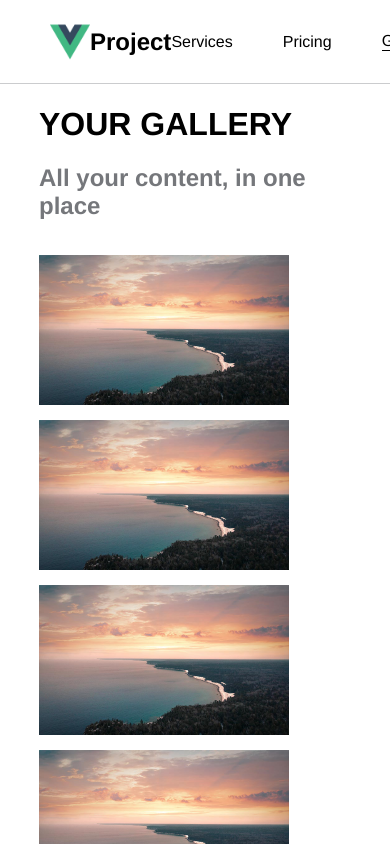
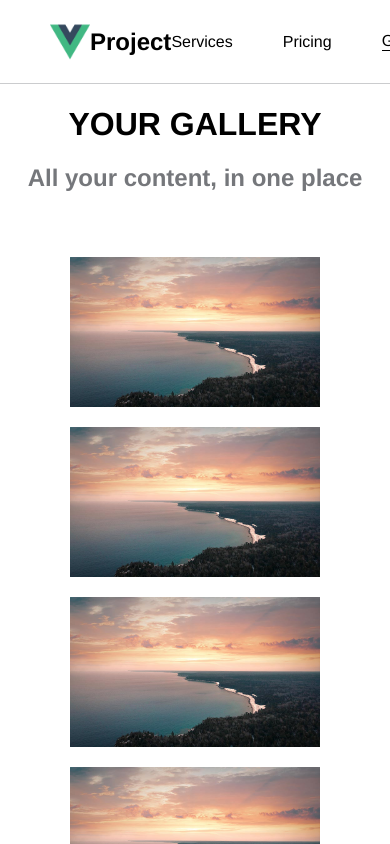
Before and after one commit to PRY20220276/web-client, a Vue app: page /gallery in a window 390 px wide. Shown: the top 844 px of the page. Built offline with nearby package versions, Linux system fonts and the light colour scheme.

Commit message:
refactor: gallery view responsive

```diff
--- a/src/views/Gallery.vue
+++ b/src/views/Gallery.vue
@@ -4,6 +4,7 @@
       <h1>YOUR GALLERY</h1>
       <h2>All your content, in one place</h2>
     </div>
+
 
     <div class="gallery-container">
       <img src="../assets/galleria1.jpg" width="250" height="150">
@@ -16,6 +17,8 @@
       <img src="../assets/galleria1.jpg" width="250" height="150">
       <img src="../assets/galleria1.jpg" width="250" height="150">
     </div>
+
+
   </div>
 </template>
 
@@ -26,24 +29,37 @@ export default {
 </script>
 
 <style scoped>
+
+
 #gallery {
   display: flex;
   flex-direction: column;
-  margin-right: 10vw;
-  margin-left: 10vw;
+  justify-content: center;
+
+
 }
+.title, .gallery-container {
+  max-width: 1300px;
+}
+.title {
+  display: flex;
+  flex-direction: column;
+  align-items: center;
+}
+/* gallery container */
 
-/* title */
+.gallery-container {
+  margin-top: 65px;
+  display: flex;
+  justify-content: center;
+  align-items: center;
+  flex-wrap: wrap;
+  gap: 20px;
+}
 .title h2 {
   color: #75777b; /* TODO: create secondary color */
-}
-
-/* gallery container */
-.gallery-container {
-  margin-top: 15px;
-  display: flex;
-  flex-wrap: wrap;
-  gap: 15px 15px;
+  padding: 0;
+  margin: 0;
 }
 
 </style>
```
